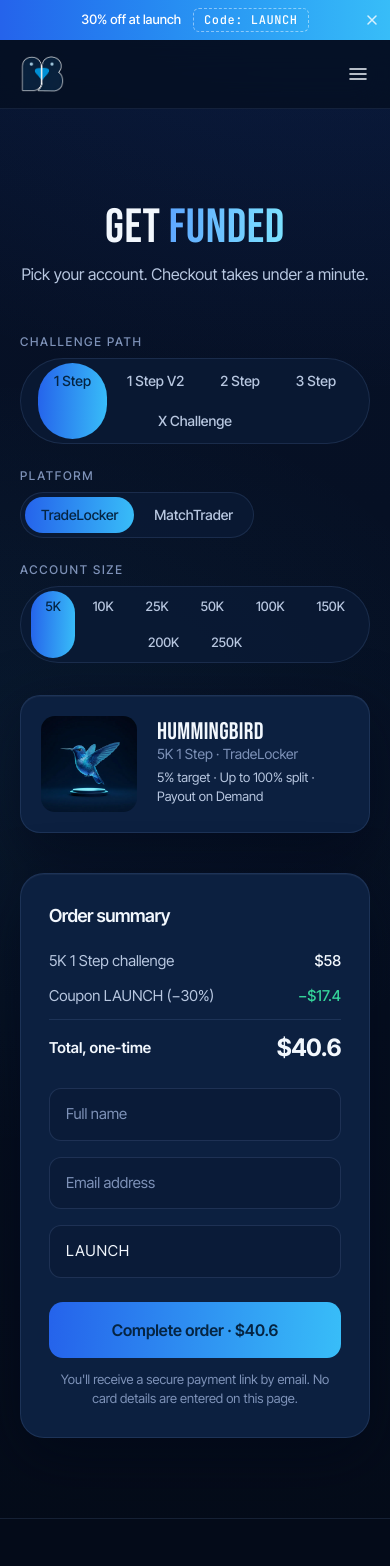
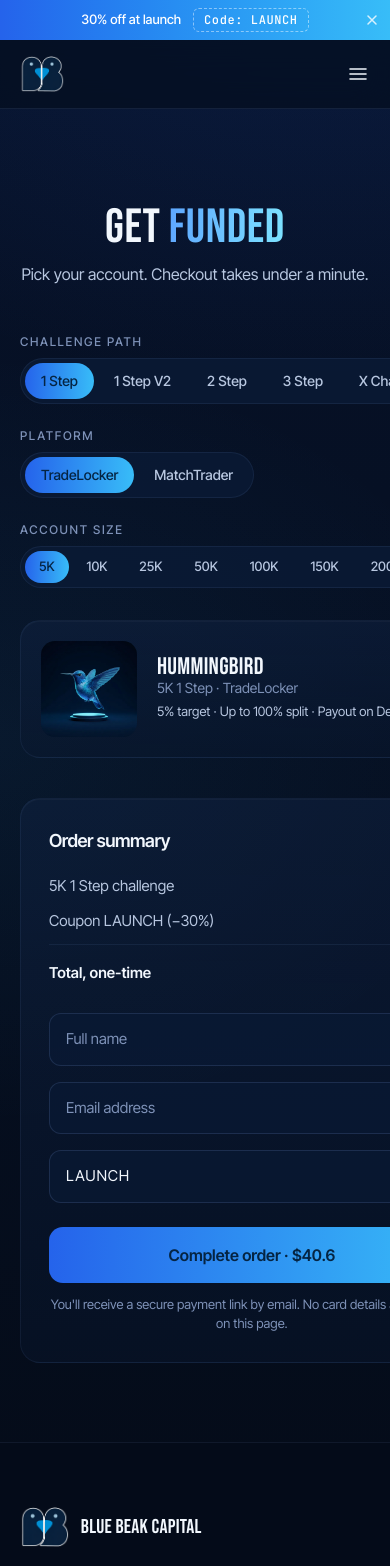
Before and after one commit to benjas35345/bluebeak-capital, a Next.js app: page /checkout in a window 390 px wide. Shown: the top 1566 px of the page. Built offline with nearby package versions, Linux system fonts and the light colour scheme.

Commit message:
mobile audit: scrollable segmented control, animated cutout bird fallback (iOS), support email fix; site-wide de-box (softer cards, lighter borders)

```diff
--- a/src/app/globals.css
+++ b/src/app/globals.css
@@ -31,8 +31,8 @@
   --color-bb-raised: #0a1b36;
   --color-bb-card: #0c2040;
   --color-bb-nested: #122a52;
-  --color-bb-line: rgba(148, 184, 255, 0.12);
-  --color-bb-line-strong: rgba(148, 184, 255, 0.24);
+  --color-bb-line: rgba(148, 184, 255, 0.08);
+  --color-bb-line-strong: rgba(148, 184, 255, 0.16);
   --color-bb-ink: #f2f7fd;
   --color-bb-ink2: #b8c7e0;
   --color-bb-ink3: #7e92b8;
@@ -73,11 +73,12 @@
   color: transparent;
 }
 
-/* Hairline card surface */
+/* Soft surface: translucent, hairline, minimal shadow — airy, not boxy */
 .bb-card {
-  background: #0c2040;
-  border: 1px solid rgba(148, 184, 255, 0.12);
-  box-shadow: inset 0 1px 0 rgba(255, 255, 255, 0.04), 0 20px 60px rgba(2, 8, 23, 0.55);
+  background: linear-gradient(180deg, rgba(16, 34, 66, 0.5) 0%, rgba(10, 24, 48, 0.4) 100%);
+  border: 1px solid rgba(148, 184, 255, 0.07);
+  border-radius: 20px;
+  box-shadow: inset 0 1px 0 rgba(255, 255, 255, 0.03);
 }
 
 /* Grain + wind texture helpers */
@@ -246,11 +247,10 @@
 }
 .bb-seg-ind {
   position: absolute;
-  top: 4px;
-  bottom: 4px;
   border-radius: 999px;
   background: linear-gradient(92deg, #2563eb 0%, #38bdf8 100%);
-  transition: left 0.35s cubic-bezier(0.22, 1, 0.36, 1), width 0.35s cubic-bezier(0.22, 1, 0.36, 1);
+  transition: left 0.35s cubic-bezier(0.22, 1, 0.36, 1), width 0.35s cubic-bezier(0.22, 1, 0.36, 1),
+    top 0.35s cubic-bezier(0.22, 1, 0.36, 1), height 0.35s cubic-bezier(0.22, 1, 0.36, 1);
   z-index: 0;
 }
 @media (prefers-reduced-motion: reduce) { .bb-seg-ind { transition: none; } }
--- a/src/components/site/home-bits.tsx
+++ b/src/components/site/home-bits.tsx
@@ -28,8 +28,9 @@ export function HeroParallax() {
     }
     const onReady = () => setBirdReady(true);
     vid.addEventListener("loadeddata", onReady);
-    // Safety: never hold the bird off-screen forever if the video stalls.
-    const t = setTimeout(onReady, 1500);
+    // Safety: on mobile/iOS the alpha webm never loads (unsupported) and the video is
+    // hidden anyway — start the fly-in promptly so the cutout still animates.
+    const t = setTimeout(onReady, 900);
     return () => {
       vid.removeEventListener("loadeddata", onReady);
       clearTimeout(t);
@@ -111,12 +112,13 @@ export function HeroParallax() {
       <div
         ref={birdRef}
         aria-hidden
-        className="pointer-events-none absolute right-[2%] top-[12%] z-50 w-[52vmin] max-w-[640px] will-change-transform md:right-[6%]"
+        className="pointer-events-none absolute right-[3%] top-[13%] z-40 w-[46vmin] max-w-[640px] will-change-transform sm:w-[50vmin] md:right-[6%] md:top-[12%] md:w-[52vmin]"
       >
         <div className={birdReady ? "bb-fly-in" : "bb-fly-hold"}>
+          {/* Desktop: looping clip with beating wings (alpha webm). */}
           <video
             ref={birdVidRef}
-            className="bb-drift h-auto w-full"
+            className="bb-drift hidden h-auto w-full md:block"
             autoPlay
             muted
             loop
@@ -124,9 +126,15 @@ export function HeroParallax() {
             preload="auto"
             poster="/assets/hero/bird.webp"
           >
-            {/* VP8 webm with a real alpha channel — true cutout, no background box */}
             <source src="/assets/hero/hero-bird.webm" type="video/webm" />
           </video>
+          {/* Mobile / iOS (no alpha-webm support): animated cutout still — flies in and drifts. */}
+          <img
+            src="/assets/hero/bird.webp"
+            alt=""
+            aria-hidden
+            className="bb-drift h-auto w-full md:hidden"
+          />
         </div>
       </div>
 
--- a/src/components/site/primitives.tsx
+++ b/src/components/site/primitives.tsx
@@ -171,14 +171,18 @@ export function Segmented<T extends string>({
   ariaLabel: string;
 }) {
   const wrapRef = useRef<HTMLDivElement | null>(null);
-  const [ind, setInd] = useState<{ left: number; width: number } | null>(null);
+  const [ind, setInd] = useState<{ left: number; width: number; top: number; height: number } | null>(null);
 
   useEffect(() => {
     const wrap = wrapRef.current;
     if (!wrap) return;
     const update = () => {
       const active = wrap.querySelector<HTMLButtonElement>(`[data-val="${CSS.escape(value)}"]`);
-      if (active) setInd({ left: active.offsetLeft, width: active.offsetWidth });
+      if (active) {
+        setInd({ left: active.offsetLeft, width: active.offsetWidth, top: active.offsetTop, height: active.offsetHeight });
+        // keep the active pill in view when the track scrolls on small screens
+        active.scrollIntoView({ block: "nearest", inline: "nearest" });
+      }
     };
     update();
     const ro = new ResizeObserver(update);
@@ -191,9 +195,9 @@ export function Segmented<T extends string>({
       ref={wrapRef}
       role="radiogroup"
       aria-label={ariaLabel}
-      className="bb-seg inline-flex max-w-full flex-wrap justify-center gap-1 rounded-full border border-bb-line bg-bb-raised/80 p-1"
+      className="bb-seg bb-rail inline-flex max-w-full flex-nowrap gap-1 overflow-x-auto rounded-full border border-bb-line bg-bb-raised/80 p-1"
     >
-      {ind ? <span className="bb-seg-ind" style={{ left: ind.left, width: ind.width }} aria-hidden /> : null}
+      {ind ? <span className="bb-seg-ind" style={{ left: ind.left, width: ind.width, top: ind.top, height: ind.height }} aria-hidden /> : null}
       {options.map((opt) => {
         const active = opt === value;
         return (
@@ -204,7 +208,7 @@ export function Segmented<T extends string>({
             role="radio"
             aria-checked={active}
             onClick={() => onChange(opt)}
-            className={`bb-seg-btn rounded-full font-medium ${
+            className={`bb-seg-btn shrink-0 whitespace-nowrap rounded-full font-medium ${
               size === "sm" ? "px-3.5 py-1.5 text-[13px]" : "px-4 py-2 text-sm"
             } ${active ? "text-[#052442]" : "text-bb-ink2 hover:text-bb-ink"}`}
           >
--- a/src/lib/site-data.ts
+++ b/src/lib/site-data.ts
@@ -266,7 +266,7 @@ export const TRADING_RULES = [
   { q: "Disqualification", a: "Violation of firm trading rules, suspected manipulation or fraudulent activity, an account falling below the minimum equity requirement, failure to maintain the account in good standing, or use of prohibited strategies leads to disqualification." },
 ];
 
-export const SUPPORT_EMAIL = "support@bluebeak.com";
+export const SUPPORT_EMAIL = "support@bluebeakcapital.com";
 export const DASHBOARD_URL = "https://app.bluebeakcapital.com";
 // Checkout lives inside this site; checkout.bluebeakcapital.com can be
 // pointed at this same Vercel project (redirect to /checkout) later.
```
